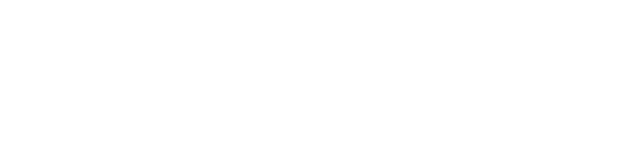
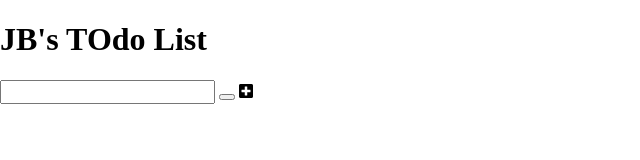
Before and after one commit to Jahanban/js-todo, a plain HTML site: page index.html in a window 1280 px wide. Shown: the whole page, without its empty margins (0-640 px from the left). Drawn offline with Linux system fonts and the light colour scheme.

Commit message:
Starting with html

```diff
--- a/index.html
+++ b/index.html
@@ -6,12 +6,23 @@
     <meta name="viewport" content="width=device-width, initial-scale=1.0">
     <link href="https://fonts.googleapis.com/css2?family=Poppins:ital,wght@0,500;0,800;1,200&display=swap"
         rel="stylesheet">
+    <link rel="stylesheet" href="https://cdnjs.cloudflare.com/ajax/libs/font-awesome/5.15.1/css/all.min.css">
     <link rel="stylesheet" href="style.css">
     <title>TO DO LIST</title>
 </head>
 
 <body>
 
+    <header>
+        <h1>JB's TOdo List</h1>
+    </header>
+    <form action="">
+        <input type="text" class="todo-input">
+        <button class="todo-button" type="submit"></button>
+        <i class="fas fa-plus-square"></i>
+    </form>
+
+    <script src="./app.js"></script>
 </body>
 
 </html>
```
